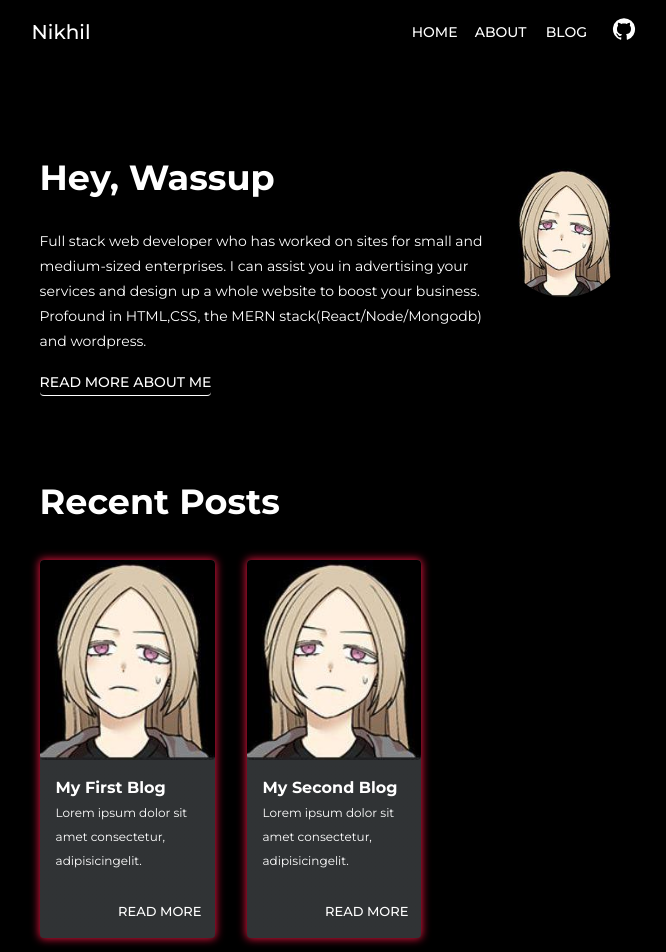
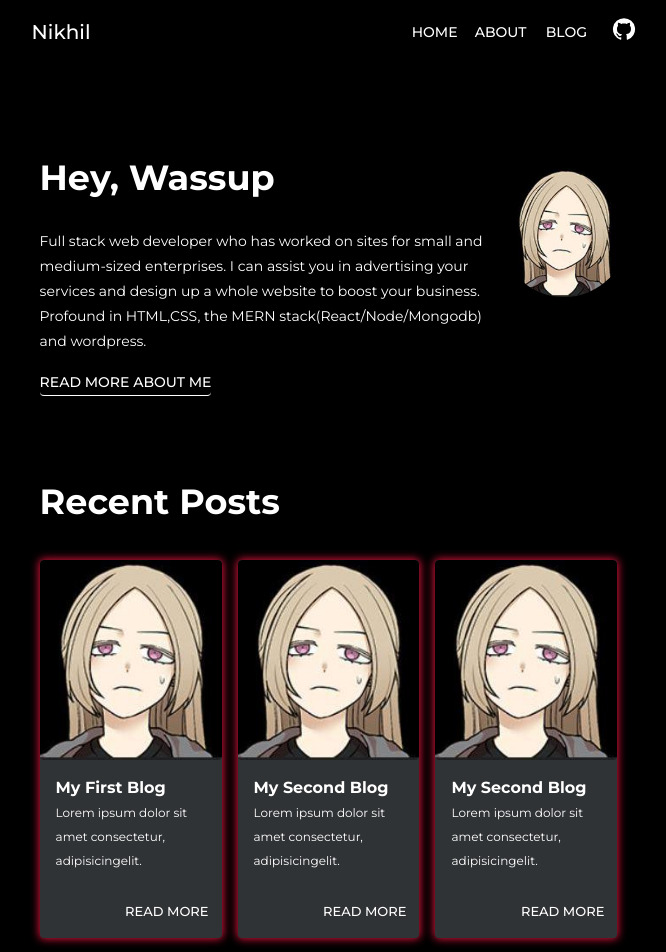
Before and after one commit to Nirvana55/portfolio, a Next.js app: page / in a window 1280 px wide. Shown: the top 952 px of the page, without its empty margins (306-972 px from the left). Built offline with nearby package versions, Linux system fonts and the light colour scheme.

Commit message:
refactor: update blog file and spacing of recent posts

```diff
--- a/components/Blog/index.tsx
+++ b/components/Blog/index.tsx
@@ -20,9 +20,9 @@ interface BlogPosts {
 
 const Blog = ({ blogs }: BlogPosts) => {
 	return (
-		<Grid container spacing={4} columns={{ xs: 4, sm: 8, md: 12 }}>
+		<Grid container spacing={2} columns={{ xs: 4, sm: 8, md: 11 }}>
 			{blogs?.map((blogs) => (
-				<Grid key={blogs.slug} item xs={3.5} sm={4} md={4}>
+				<Grid key={blogs.slug} item xs={3.5} sm={4} md={3.6}>
 					<Fade in={true}>
 						<CardContainer>
 							<ImageContainerStyle>
--- /dev/null
+++ b/content/third-blog.md
@@ -0,0 +1,6 @@
+---
+title: My Second Blog
+description: Lorem ipsum dolor sit amet consectetur, adipisicingelit.
+date: Todays date
+about: cook
+---
```
